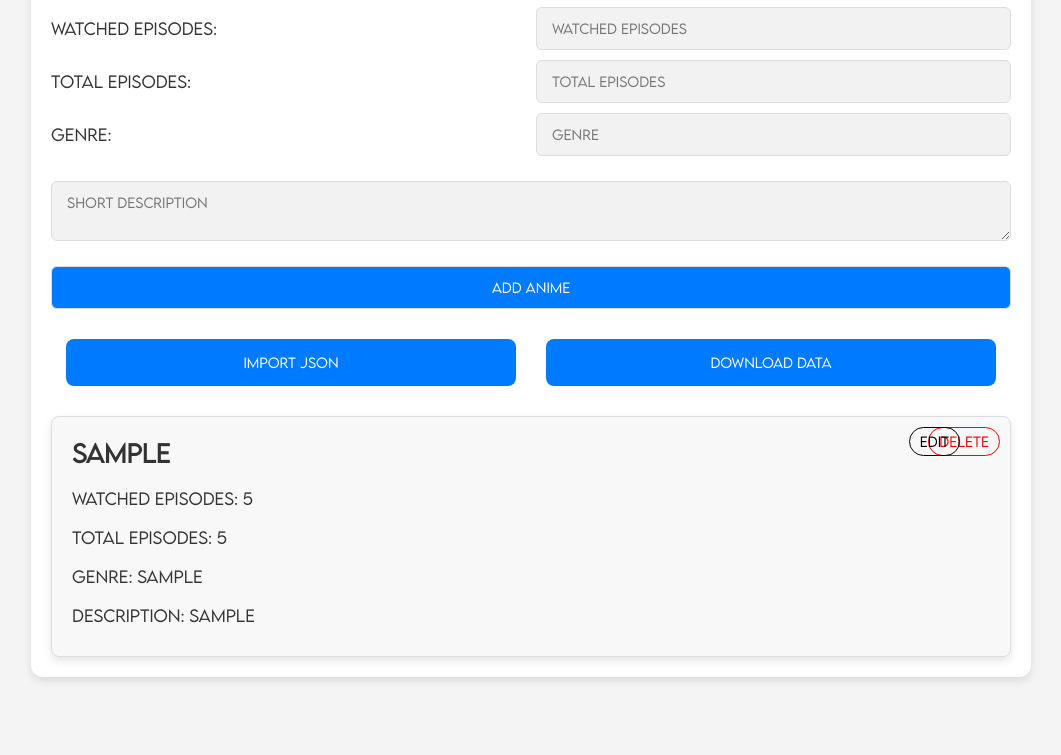
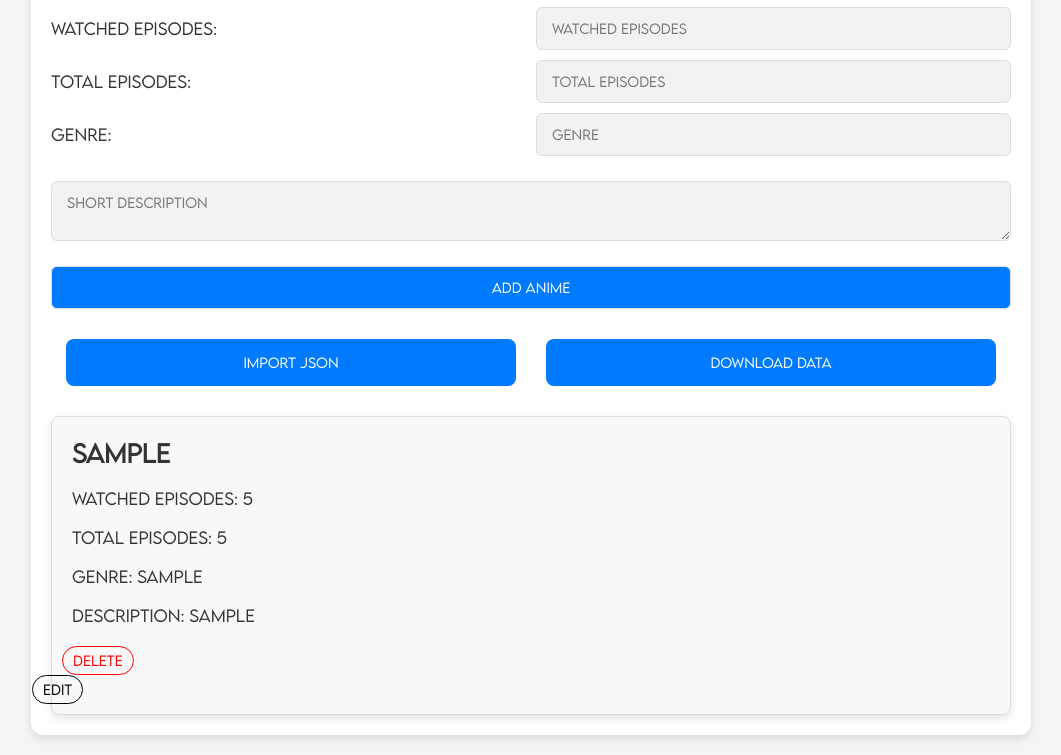
Before and after one commit to ARUEXP/AnimeTracker, a plain HTML site: page index.html in a window 1280 px wide. Both pictures are taken after typing "Sample", "5", "5", "Sample", "Sample" into the empty fields and a click on the button "Add Anime". Shown: the part 171-926 px from the top of the page, without its empty margins (109-1170 px from the left). Before the commit the page ends 868 px from the top, so only its background shows below. Drawn offline with Linux system fonts and the light colour scheme; a web font is replaced by a local one.

Commit message:
Update styles.css

```diff
--- a/styles.css
+++ b/styles.css
@@ -126,7 +126,7 @@ button:hover {
 
 .delete-button,
 .edit-button {
-  position: absolute; /* Position the button absolutely */
+  position: relative; /* Position the button relatively */
   top: 10px; /* Adjust vertical position as needed */
   padding: 5px 10px; /* Adjust padding as needed */
   background-color: #0000;
@@ -148,7 +148,7 @@ button:hover {
 }
 
 .edit-button {
-  right: 50px; /* Position the button to the right */
+  right: 60px; /* Position the button to the right */
   border: 1px solid #000;
   color: #000;
 }
@@ -226,3 +226,8 @@ form label:nth-child(7) {
   display: inline-block; /* Make elements inline-block for better alignment */
   vertical-align: top; /* Align elements to the top */
 }
+
+/* Add max gap between buttons */
+.edit-button {
+  margin-left: 20px; /* Add margin to the left of the edit button */
+}
```
